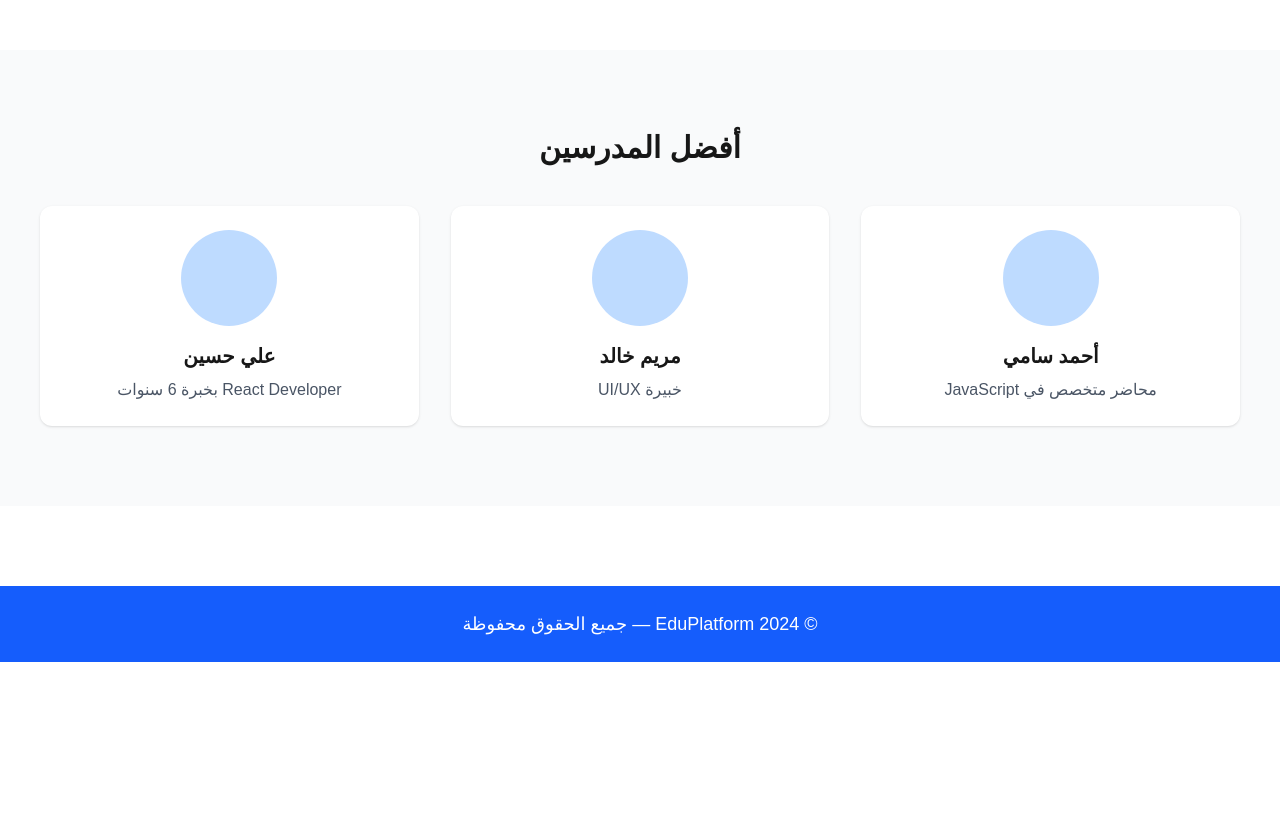
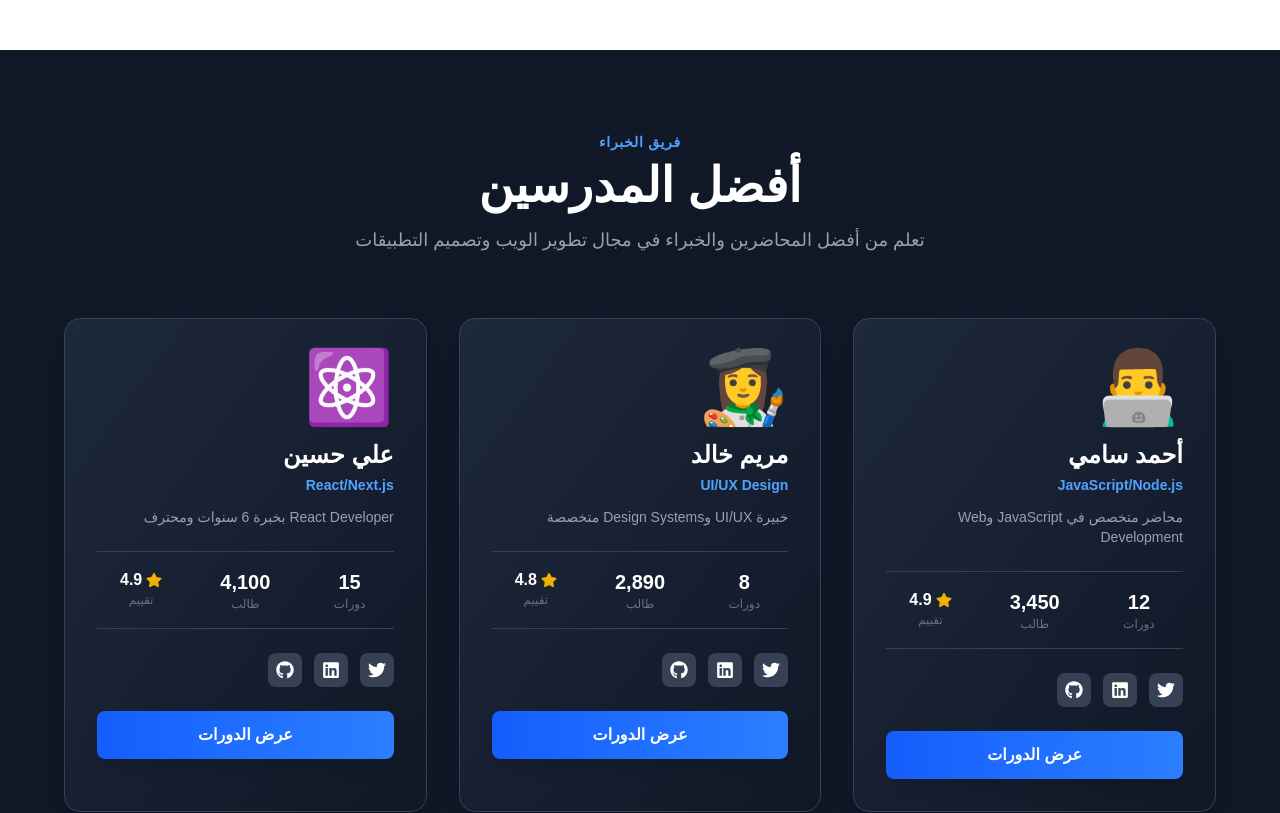
Before and after one commit to mohamed-engineer/academy-website, a Next.js app: page / in a window 1280 px wide. Shown: the part 1140-1953 px from the top of the page. Before the commit the page ends 1802 px from the top, so only its background shows below. Built offline with nearby package versions, Linux system fonts and the light colour scheme.

Commit message:
updated!

```diff
--- a/app/components/TeachersSection.tsx
+++ b/app/components/TeachersSection.tsx
@@ -1,34 +1,265 @@
 "use client";
 
 import { motion } from "framer-motion";
+import { FaStar, FaTwitter, FaLinkedin, FaGithub } from "react-icons/fa";
+import { useState } from "react";
 
 const teachers = [
-  { name: "أحمد سامي", bio: "محاضر متخصص في JavaScript" },
-  { name: "مريم خالد", bio: "خبيرة UI/UX" },
-  { name: "علي حسين", bio: "React Developer بخبرة 6 سنوات" },
+  {
+    id: 1,
+    name: "أحمد سامي",
+    bio: "محاضر متخصص في JavaScript وWeb Development",
+    specialty: "JavaScript/Node.js",
+    students: 3450,
+    rating: 4.9,
+    avatar: "👨‍💻",
+    courses: 12,
+    social: {
+      twitter: "#",
+      linkedin: "#",
+      github: "#",
+    },
+  },
+  {
+    id: 2,
+    name: "مريم خالد",
+    bio: "خبيرة UI/UX وDesign Systems متخصصة",
+    specialty: "UI/UX Design",
+    students: 2890,
+    rating: 4.8,
+    avatar: "👩‍🎨",
+    courses: 8,
+    social: {
+      twitter: "#",
+      linkedin: "#",
+      github: "#",
+    },
+  },
+  {
+    id: 3,
+    name: "علي حسين",
+    bio: "React Developer بخبرة 6 سنوات ومحترف",
+    specialty: "React/Next.js",
+    students: 4100,
+    rating: 4.9,
+    avatar: "⚛️",
+    courses: 15,
+    social: {
+      twitter: "#",
+      linkedin: "#",
+      github: "#",
+    },
+  },
+  {
+    id: 4,
+    name: "فاطمة عمر",
+    bio: "متخصصة في البرمجة بلغة Python والـ Data Science",
+    specialty: "Python/Data Science",
+    students: 2100,
+    rating: 4.7,
+    avatar: "🐍",
+    courses: 10,
+    social: {
+      twitter: "#",
+      linkedin: "#",
+      github: "#",
+    },
+  },
+  {
+    id: 5,
+    name: "محمد النجار",
+    bio: "خبير في Full Stack Development والعمارة البرمجية",
+    specialty: "Full Stack",
+    students: 3200,
+    rating: 4.8,
+    avatar: "🏗️",
+    courses: 14,
+    social: {
+      twitter: "#",
+      linkedin: "#",
+      github: "#",
+    },
+  },
+  {
+    id: 6,
+    name: "ليلى عبدالرحمن",
+    bio: "متخصصة في Mobile Development والـ Native Apps",
+    specialty: "Mobile Dev",
+    students: 1800,
+    rating: 4.6,
+    avatar: "📱",
+    courses: 9,
+    social: {
+      twitter: "#",
+      linkedin: "#",
+      github: "#",
+    },
+  },
 ];
 
 export default function TeachersSection() {
+  const [hoveredId, setHoveredId] = useState<number | null>(null);
+
+  const containerVariants = {
+    hidden: { opacity: 0 },
+    visible: {
+      opacity: 1,
+      transition: {
+        staggerChildren: 0.1,
+      },
+    },
+  };
+
+  const itemVariants = {
+    hidden: { opacity: 0, y: 20 },
+    visible: { opacity: 1, y: 0 },
+  };
+
   return (
-    <section className="py-20 px-10 bg-gray-50">
-      <h2 className="text-3xl font-bold mb-10 text-center">أفضل المدرسين</h2>
+    <section id="teachers" className="py-20 px-6 bg-gradient-to-b from-gray-900 via-gray-900 to-gray-950">
+      {/* Header */}
+      <motion.div
+        initial={{ opacity: 0, y: -20 }}
+        whileInView={{ opacity: 1, y: 0 }}
+        viewport={{ once: true }}
+        className="max-w-6xl mx-auto text-center mb-16"
+      >
+        <span className="text-blue-400 text-sm font-semibold tracking-wider uppercase">
+          فريق الخبراء
+        </span>
+        <h2 className="text-5xl font-bold text-white mb-4 mt-2">أفضل المدرسين</h2>
+        <p className="text-gray-400 text-lg max-w-2xl mx-auto">
+          تعلم من أفضل المحاضرين والخبراء في مجال تطوير الويب وتصميم التطبيقات
+        </p>
+      </motion.div>
 
-      <div className="grid grid-cols-1 md:grid-cols-3 gap-8">
-        {teachers.map((teacher, i) => (
+      {/* Teachers Grid */}
+      <motion.div
+        variants={containerVariants}
+        initial="hidden"
+        whileInView="visible"
+        viewport={{ once: true }}
+        className="max-w-6xl mx-auto grid grid-cols-1 md:grid-cols-2 lg:grid-cols-3 gap-8"
+      >
+        {teachers.map((teacher) => (
           <motion.div
-            key={i}
-            initial={{ opacity: 0, scale: 0.8 }}
-            whileInView={{ opacity: 1, scale: 1 }}
-            transition={{ duration: 0.5, delay: i * 0.2 }}
-            viewport={{ once: true }}
-            className="bg-white p-6 rounded-xl shadow hover:shadow-xl transition text-center"
+            key={teacher.id}
+            variants={itemVariants}
+            onHoverStart={() => setHoveredId(teacher.id)}
+            onHoverEnd={() => setHoveredId(null)}
+            whileHover={{ y: -10 }}
+            className="group relative bg-gradient-to-br from-gray-800 to-gray-900 rounded-2xl overflow-hidden border border-gray-700 hover:border-blue-500 transition shadow-xl hover:shadow-2xl"
           >
-            <div className="w-24 h-24 bg-blue-200 rounded-full mx-auto mb-4"></div>
-            <h3 className="text-xl font-semibold">{teacher.name}</h3>
-            <p className="text-gray-600 mt-2">{teacher.bio}</p>
+            {/* Background Glow */}
+            <div className="absolute inset-0 bg-gradient-to-r from-blue-500/0 via-blue-500/0 to-purple-500/0 group-hover:from-blue-500/10 group-hover:via-purple-500/10 group-hover:to-blue-500/10 transition duration-500"></div>
+
+            {/* Content */}
+            <div className="relative p-8">
+              {/* Avatar */}
+              <motion.div
+                animate={hoveredId === teacher.id ? { scale: 1.1, rotate: 5 } : { scale: 1, rotate: 0 }}
+                className="text-7xl mb-4"
+              >
+                {teacher.avatar}
+              </motion.div>
+
+              {/* Name & Specialty */}
+              <h3 className="text-2xl font-bold text-white mb-1 group-hover:text-blue-400 transition">
+                {teacher.name}
+              </h3>
+              <p className="text-blue-400 text-sm font-semibold mb-3">{teacher.specialty}</p>
+
+              {/* Bio */}
+              <p className="text-gray-400 text-sm mb-6 line-clamp-2 group-hover:text-gray-300 transition">
+                {teacher.bio}
+              </p>
+
+              {/* Stats */}
+              <div className="grid grid-cols-3 gap-4 mb-6 py-4 border-y border-gray-700">
+                <div className="text-center">
+                  <p className="text-xl font-bold text-white">{teacher.courses}</p>
+                  <p className="text-xs text-gray-500">دورات</p>
+                </div>
+                <div className="text-center">
+                  <p className="text-xl font-bold text-white">{teacher.students.toLocaleString()}</p>
+                  <p className="text-xs text-gray-500">طالب</p>
+                </div>
+                <div className="text-center">
+                  <div className="flex items-center justify-center gap-1">
+                    <FaStar className="text-yellow-500" size={16} />
+                    <span className="font-bold text-white">{teacher.rating}</span>
+                  </div>
+                  <p className="text-xs text-gray-500">تقييم</p>
+                </div>
+              </div>
+
+              {/* Social Links */}
+              <div className="flex gap-3 mb-6">
+                <motion.a
+                  whileHover={{ scale: 1.2, rotate: 10 }}
+                  href={teacher.social.twitter}
+                  className="p-2 bg-gray-700 hover:bg-blue-500 rounded-lg transition text-white"
+                >
+                  <FaTwitter size={18} />
+                </motion.a>
+                <motion.a
+                  whileHover={{ scale: 1.2, rotate: 10 }}
+                  href={teacher.social.linkedin}
+                  className="p-2 bg-gray-700 hover:bg-blue-600 rounded-lg transition text-white"
+                >
+                  <FaLinkedin size={18} />
+                </motion.a>
+                <motion.a
+                  whileHover={{ scale: 1.2, rotate: 10 }}
+                  href={teacher.social.github}
+                  className="p-2 bg-gray-700 hover:bg-gray-600 rounded-lg transition text-white"
+                >
+                  <FaGithub size={18} />
+                </motion.a>
+              </div>
+
+              {/* CTA Button */}
+              <motion.button
+                whileHover={{ scale: 1.02 }}
+                whileTap={{ scale: 0.98 }}
+                className="w-full py-3 bg-gradient-to-r from-blue-600 to-blue-500 hover:from-blue-700 hover:to-blue-600 text-white rounded-lg font-bold transition shadow-lg"
+              >
+                عرض الدورات
+              </motion.button>
+
+              {/* Hover Badge */}
+              {hoveredId === teacher.id && (
+                <motion.div
+                  initial={{ opacity: 0, scale: 0.8 }}
+                  animate={{ opacity: 1, scale: 1 }}
+                  className="absolute top-4 right-4 bg-blue-500 text-white px-3 py-1 rounded-full text-xs font-bold"
+                >
+                  متاح الآن
+                </motion.div>
+              )}
+            </div>
           </motion.div>
         ))}
-      </div>
+      </motion.div>
+
+      {/* Bottom CTA */}
+      <motion.div
+        initial={{ opacity: 0, y: 20 }}
+        whileInView={{ opacity: 1, y: 0 }}
+        viewport={{ once: true }}
+        className="mt-16 text-center"
+      >
+        <p className="text-gray-400 mb-6">
+          هل تريد أن تصبح مدرساً معنا؟
+        </p>
+        <motion.button
+          whileHover={{ scale: 1.05 }}
+          whileTap={{ scale: 0.95 }}
+          className="px-8 py-3 bg-gradient-to-r from-purple-600 to-blue-600 hover:from-purple-700 hover:to-blue-700 text-white rounded-lg font-bold transition shadow-lg"
+        >
+          انضم إلى فريقنا
+        </motion.button>
+      </motion.div>
     </section>
   );
 }
```
